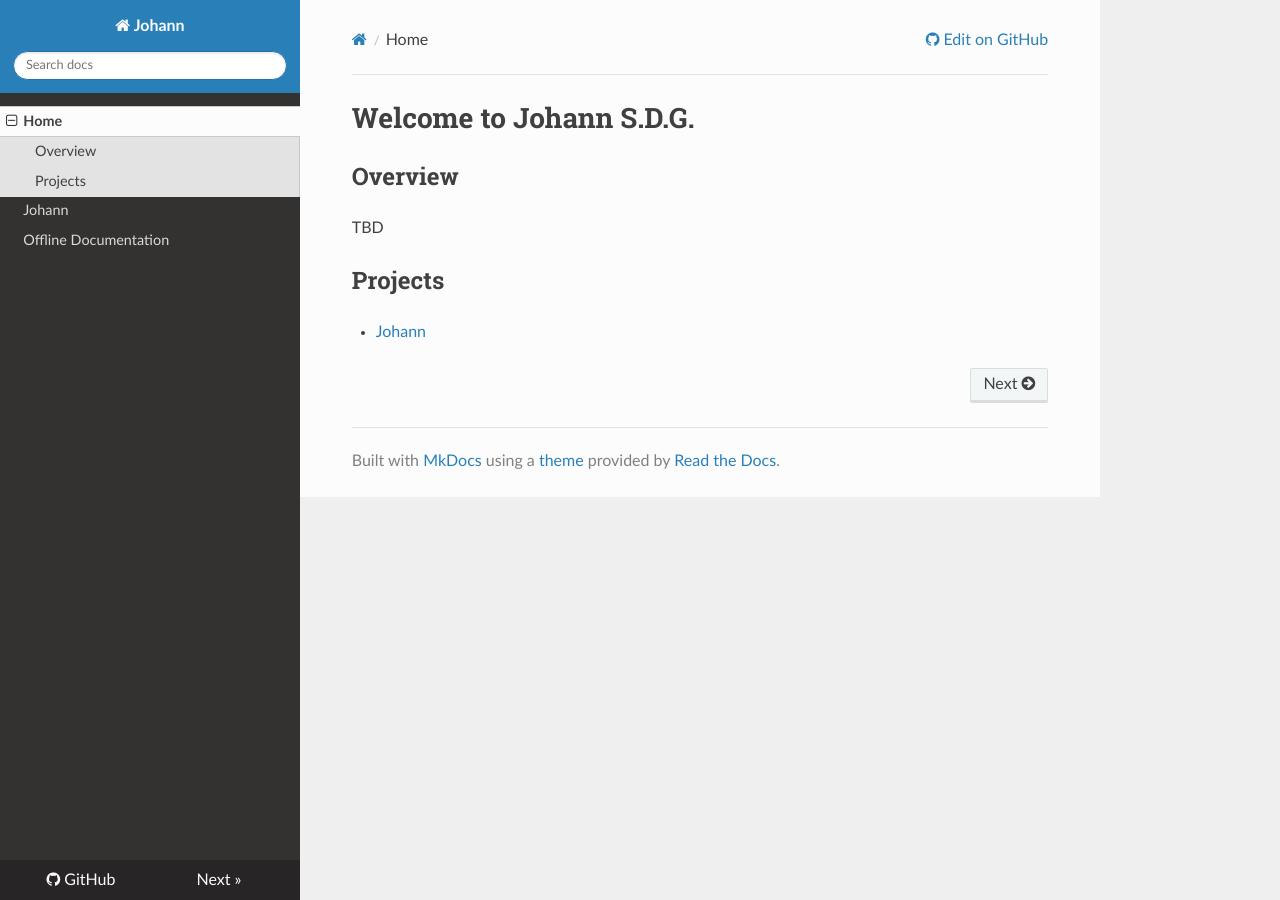
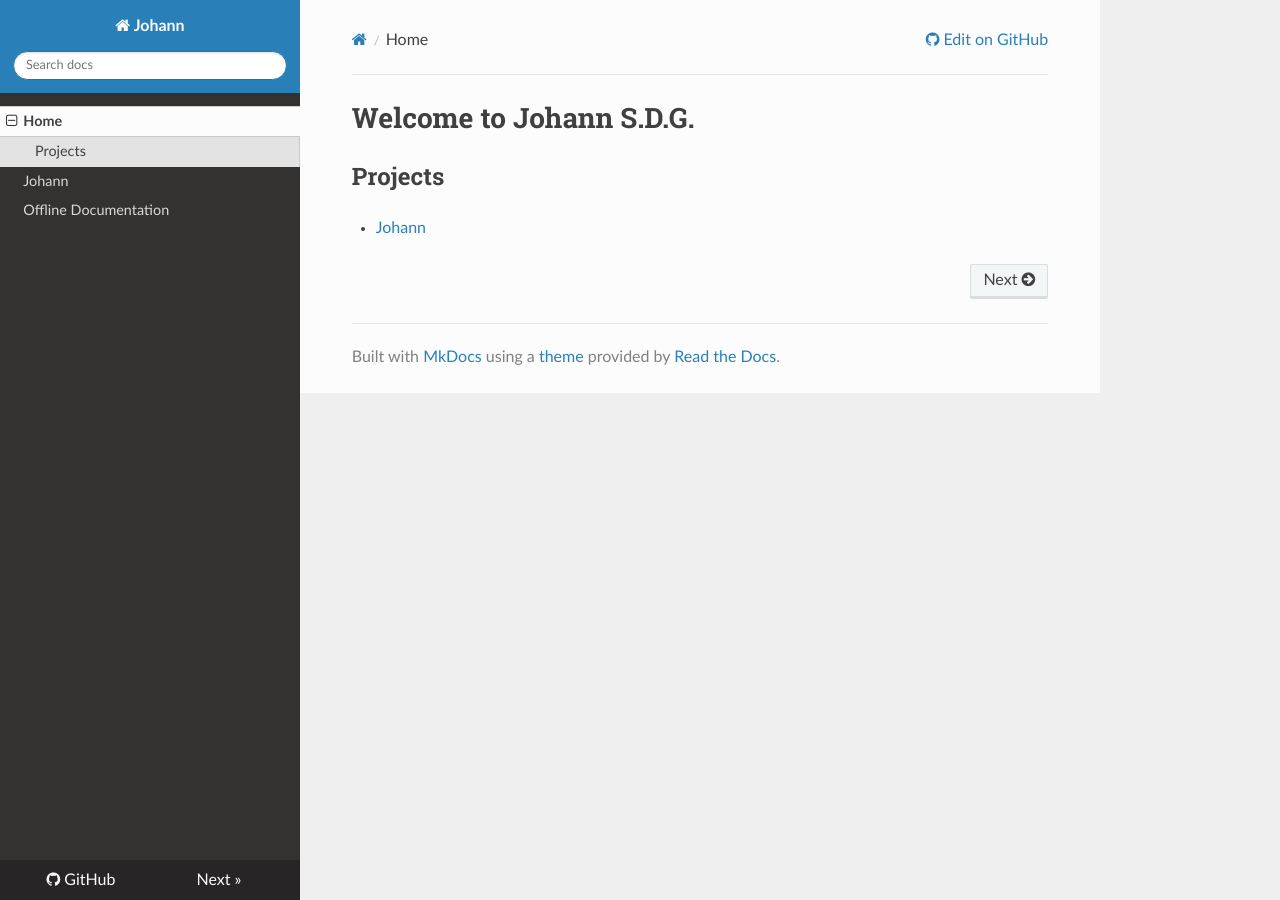
Before and after one commit to johannsdg/johannsdg.github.io, an MkDocs documentation site: the page built from docs/index.md, in a window 1280 px wide. Built offline with MkDocs 1.6.1, drawn with Linux system fonts in a browser that asks for light colours; nearby versions of some CDN libraries.

Commit message:
Update index.md

```diff
--- a/docs/index.md
+++ b/docs/index.md
@@ -1,9 +1,5 @@
 # Welcome to Johann S.D.G.
 
-
-## Overview
-
-TBD
 
 ## Projects
 
```
